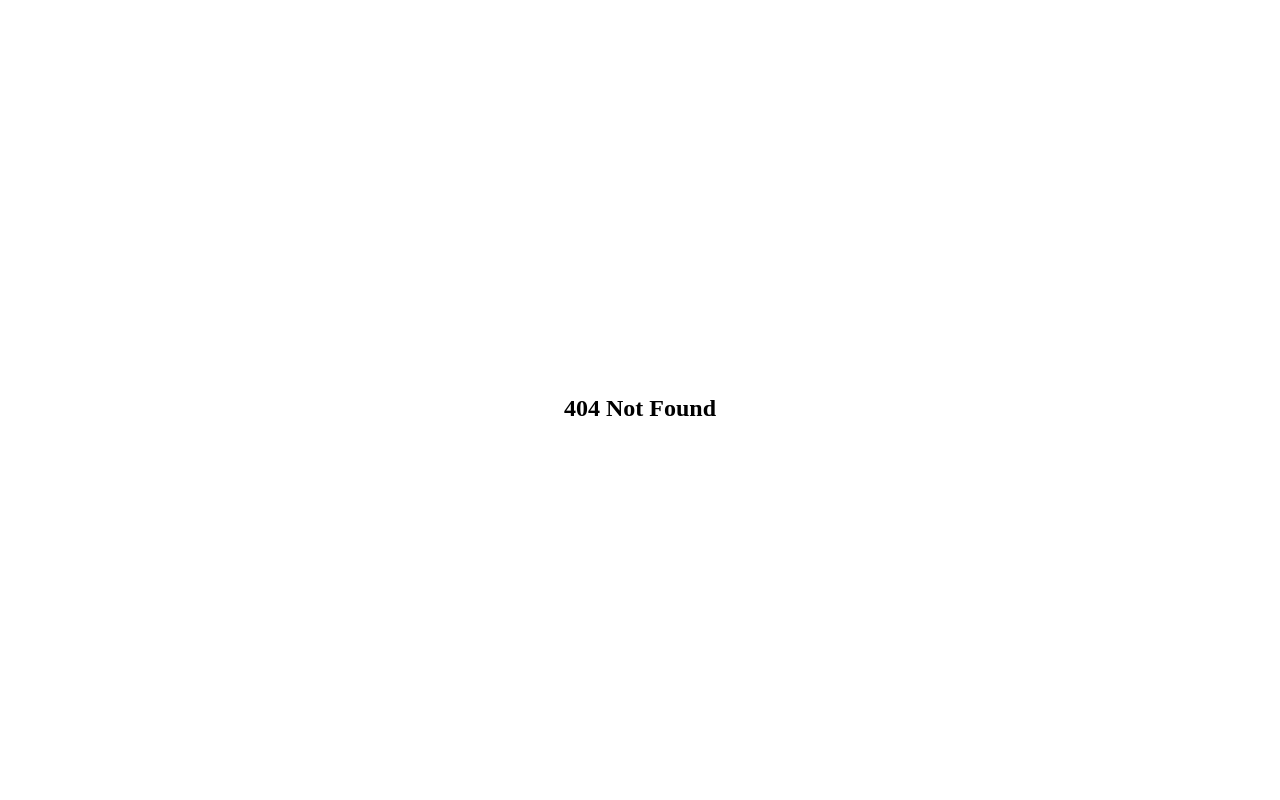
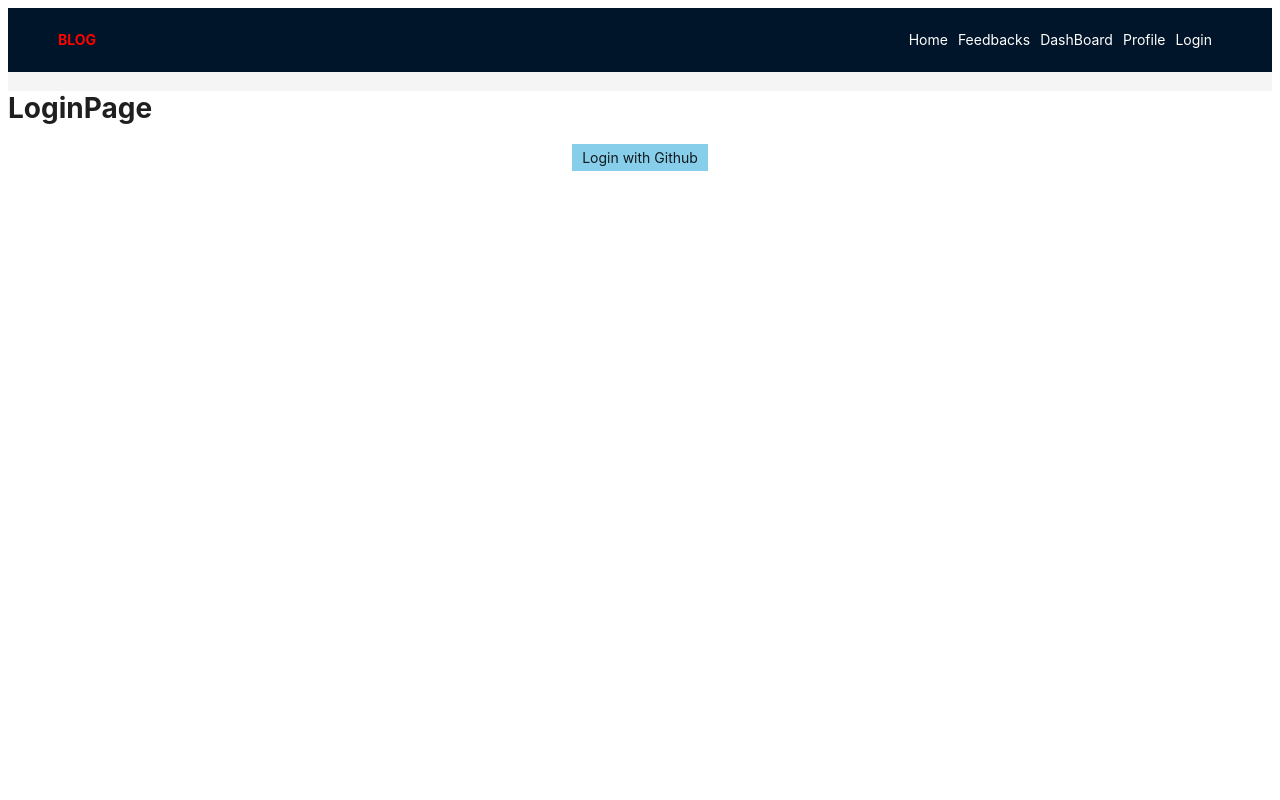
Before and after one commit to ArkoRoyBadhon/next-blog-site, a Next.js app: page /login in a window 1280 px wide. Before the commit this address had no page. Shown: the top 800 px of the page. Built offline with nearby package versions, Linux system fonts and the light colour scheme; no server answers.

Commit message:
github login and logout  implemented

```diff
--- a/package.json
+++ b/package.json
@@ -14,6 +14,7 @@
     "eslint": "8.45.0",
     "eslint-config-next": "13.4.12",
     "next": "13.4.12",
+    "next-auth": "^4.22.3",
     "react": "18.2.0",
     "react-dom": "18.2.0"
   }
--- a/src/components/layouts/RootLayout.js
+++ b/src/components/layouts/RootLayout.js
@@ -1,8 +1,11 @@
 import { Breadcrumb, Layout, Menu, theme } from "antd";
 import Link from "next/link";
 const { Header, Content, Footer } = Layout;
+import { useSession, signOut } from "next-auth/react";
 
 const RootLayout = ({ children }) => {
+  const { data: session } = useSession();
+
   const {
     token: { colorBgContainer },
   } = theme.useToken();
@@ -34,6 +37,7 @@ const RootLayout = ({ children }) => {
           <Link
             style={{
               marginRight: "10px",
+              color: "white",
             }}
             href="/"
           >
@@ -42,14 +46,29 @@ const RootLayout = ({ children }) => {
           <Link
             style={{
               marginRight: "10px",
+              color: "white",
             }}
-            href="/"
+            href="/feedbacks"
           >
-            About
+            Feedbacks
           </Link>
+          {session?.user ? (
+            <div
+              style={{
+                marginRight: "10px",
+                color: "white",
+                cursor: "pointer",
+              }}
+              onClick={() => signOut()}
+            >
+              Logout
+            </div>
+          ) : (
+            <>
               <Link
                 style={{
                   marginRight: "10px",
+                  color: "white",
                 }}
                 href="/dashboard"
               >
@@ -58,11 +77,23 @@ const RootLayout = ({ children }) => {
               <Link
                 style={{
                   marginRight: "10px",
+                  color: "white",
                 }}
                 href="/profile"
               >
                 Profile
               </Link>
+              <Link
+                style={{
+                  marginRight: "10px",
+                  color: "white",
+                }}
+                href="/login"
+              >
+                Login
+              </Link>
+            </>
+          )}
         </div>
       </Header>
       <Content
@@ -70,15 +101,6 @@ const RootLayout = ({ children }) => {
           padding: "",
         }}
       >
-        {/* <Breadcrumb
-          style={{
-            margin: "16px 0",
-          }}
-        >
-          <Breadcrumb.Item>Home</Breadcrumb.Item>
-          <Breadcrumb.Item>List</Breadcrumb.Item>
-          <Breadcrumb.Item>App</Breadcrumb.Item>
-        </Breadcrumb> */}
         <div
           className="site-layout-content"
           style={{
--- a/src/pages/404.js
+++ b/src/pages/404.js
@@ -1,3 +1,4 @@
+import RootLayout from '@/components/layouts/RootLayout';
 import React from 'react';
 
 const ErrorPage = () => {
@@ -14,3 +15,7 @@ const ErrorPage = () => {
 };
 
 export default ErrorPage;
+
+// ErrorPage.getLayout = function getLayout(page) {
+//     return <MyAPP>{page}</MyAPP>
+//   }
--- a/src/pages/_app.js
+++ b/src/pages/_app.js
@@ -1,4 +1,11 @@
-export default function RootLayout({ Component, pageProps }) {
+import RootLayout from "@/components/layouts/RootLayout";
+import { SessionProvider } from "next-auth/react";
+
+export default function App({ Component, pageProps }) {
   const getLayout = Component.getLayout || ((page) => page);
-  return getLayout(<Component {...pageProps} />);
+  return (
+    <SessionProvider session={pageProps.session}>
+      {getLayout(<Component {...pageProps} />)}
+    </SessionProvider>
+  );
 }
--- a/src/pages/index.js
+++ b/src/pages/index.js
@@ -1,12 +1,17 @@
 import RootLayout from '@/components/layouts/RootLayout';
 import React from 'react';
+import { useSession, signOut } from "next-auth/react";
+
 
 const HomePage = () => {
+  const { data: session } = useSession();
+
   return (
     <div style={{
       height: "100vh"
     }}>
       <h2>Home page</h2>
+      {session?.user?.email}
     </div>
   );
 };
--- /dev/null
+++ b/src/pages/login.js
@@ -0,0 +1,43 @@
+import RootLayout from "@/components/layouts/RootLayout";
+import { signIn } from "next-auth/react";
+import React from "react";
+
+const LoginPage = () => {
+  return (
+    <div
+      style={{
+        height: "100vh",
+      }}
+    >
+      <h1>LoginPage</h1>
+
+      <div
+        className=""
+        style={{
+          display: "flex",
+          justifyContent: "center",
+        }}
+      >
+        <div
+          className=""
+          style={{
+            background: "skyblue",
+            padding: "5px 10px",
+            cursor: "pointer",
+          }}
+          onClick={() => signIn("github",{
+            callbackUrl: "http://localhost:3000"
+          })}
+        >
+          Login with Github
+        </div>
+      </div>
+    </div>
+  );
+};
+
+export default LoginPage;
+
+LoginPage.getLayout = function getLayout(page) {
+  return <RootLayout>{page}</RootLayout>;
+};
```
Also changed, not shown: src/pages/api/auth/[...nextauth].js (added, +14 -0 lines), 2 other files (tests, documents, lock files or other folders). Lines whose indentation alone changed are shown as unchanged.
